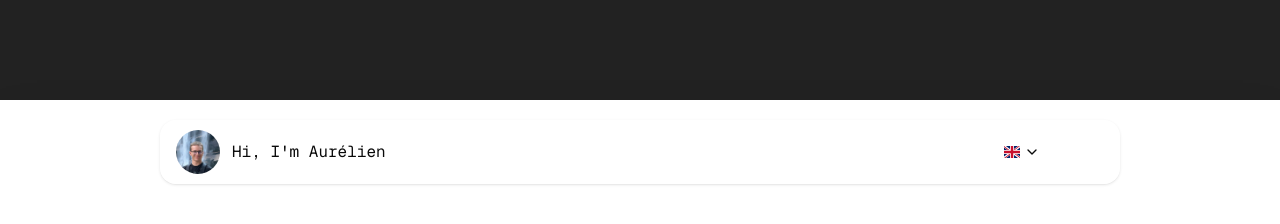
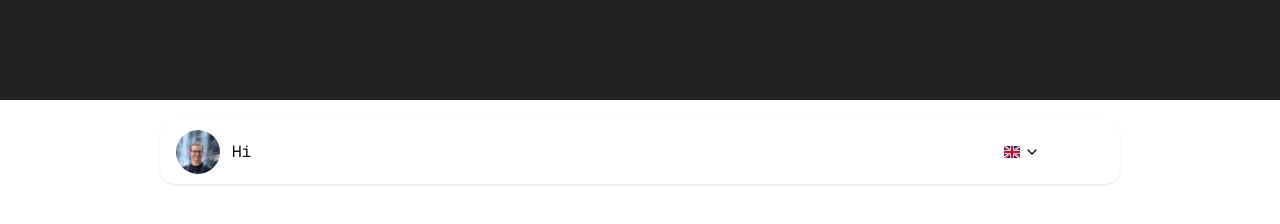
Before and after one commit to AurelienVasseur/portfolio, a Next.js app: page /en in a window 1280 px wide. Shown: the part 1660-1884 px from the top of the page. Built offline with nearby package versions, Linux system fonts and the light colour scheme.

Commit message:
Header and about me translations added

```diff
--- a/messages/en.json
+++ b/messages/en.json
@@ -23,6 +23,20 @@
         "toContinue": "to continue",
         "or": "or"
       }
+    },
+    "header": {
+      "sections": {
+        "hero": "Hi",
+        "about": "About Me",
+        "experiences": "My Experiences",
+        "projects": "My Projects",
+        "contact": "Get in Touch"
+      }
+    },
+    "about": {
+      "badge": "About Me",
+      "title": "Know more about me",
+      "subtitle": "Discover my journey"
     }
   }
 }
--- a/messages/fr.json
+++ b/messages/fr.json
@@ -23,6 +23,20 @@
         "toContinue": "pour continuer",
         "or": "ou"
       }
+    },
+    "header": {
+      "sections": {
+        "hero": "Salut",
+        "about": "À propos",
+        "experiences": "Mes expériences",
+        "projects": "Mes projets",
+        "contact": "Me contacter"
+      }
+    },
+    "about": {
+      "badge": "À propos",
+      "title": "En savoir plus sur moi",
+      "subtitle": "Découvrez mon parcours"
     }
   }
 }
--- a/src/components/layout/site-header.tsx
+++ b/src/components/layout/site-header.tsx
@@ -7,23 +7,16 @@ import { Avatar, AvatarImage, AvatarFallback } from "../ui/avatar";
 import { ThemeToggle } from "../ui/theme-toggle";
 import { AnimatePresence, motion } from "framer-motion";
 import { locales, LocaleSwitcher } from "../ui/locale-switcher";
-import { useLocale } from "next-intl";
+import { useLocale, useTranslations } from "next-intl";
 import { useParams } from "next/navigation";
 import { usePathname, useRouter } from "@/i18n/navigation";
-
-const sectionTitles: Record<string, string> = {
-  hero: "Hi, I'm Aurélien",
-  about: "About Me",
-  experiences: "My Experiences",
-  projects: "My Projects",
-  contact: "Get in Touch",
-};
 
 export function SiteHeader() {
   const locale = useLocale();
   const router = useRouter();
   const pathname = usePathname();
   const params = useParams();
+  const t = useTranslations("HomePage");
 
   const [activeSection, setActiveSection] = useState("hero");
   const [isLocaleChanging, setIsLocaleChanging] = useState(false);
@@ -31,7 +24,7 @@ export function SiteHeader() {
   const [activeLocale, setActiveLocale] = useState(locale);
 
   useEffect(() => {
-    const sections = Object.keys(sectionTitles)
+    const sections = ["hero", "about", "experiences", "projects", "contact"]
       .map((id) => document.getElementById(id))
       .filter((el): el is HTMLElement => el !== null);
 
@@ -113,7 +106,7 @@ export function SiteHeader() {
                             transition={{ duration: 0.4 }}
                             className="absolute inset-0 flex items-center font-normal"
                           >
-                            {sectionTitles[activeSection]}
+                            {t(`header.sections.${activeSection}`)}
                           </motion.span>
                         </AnimatePresence>
                       </div>
--- a/src/components/sections/about-me.tsx
+++ b/src/components/sections/about-me.tsx
@@ -7,9 +7,11 @@ import aboutData from "@/data/about.json";
 import { Card, CardContent } from "../ui/card";
 import { Badge } from "../ui/badge";
 import { BackgroundParticlesAnimation } from "../ui/background-particles-animation";
+import { useTranslations } from "next-intl";
 
 export default function AboutMe() {
   const [isModalOpen, setIsModalOpen] = useState(false);
+  const t = useTranslations("HomePage");
 
   useEffect(() => {
     const handleEscape = (e: KeyboardEvent) => {
@@ -37,14 +39,14 @@ export default function AboutMe() {
                 variant="outline"
                 className="rounded-full px-4 py-1 text-sm md:text-md font-normal text-white"
               >
-                About Me
+                {t("about.badge")}
               </Badge>
               <div className="space-y-2 md:space-y-4 items-start w-full mt-2 md:mt-5">
                 <h1 className="text-2xl sm:text-4xl md:text-5xl lg:text-[4rem] font-normal leading-tight tracking-tight text-white">
-                  Know more about me
+                  {t("about.title")}
                 </h1>
                 <h2 className="text-2xl sm:text-4xl md:text-5xl lg:text-[4rem] font-normal leading-tight tracking-tight text-white/70">
-                  Discover my journey
+                  {t("about.subtitle")}
                 </h2>
               </div>
             </CardContent>
```
